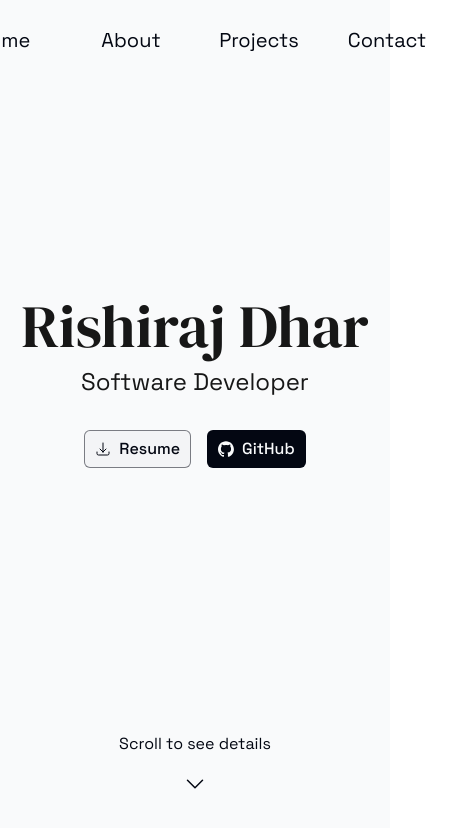
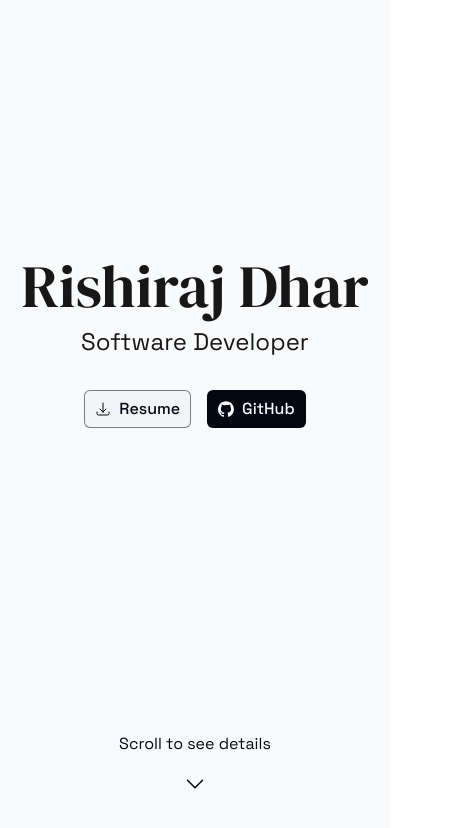
Before and after one commit to rishirajdhr/portfolio, a Next.js app: page / in a window 390 px wide. Shown: the top 828 px of the page, 451 px wide, since content can reach past the window. Built offline with nearby package versions, Linux system fonts and the light colour scheme.

Commit message:
fix: hide navbar on small screens

```diff
--- a/app/hero.tsx
+++ b/app/hero.tsx
@@ -4,7 +4,7 @@ import { NavBar } from "./navbar";
 export function Hero() {
     return (
         <div className="flex h-screen w-screen flex-col">
-            <header className="flex flex-row items-center justify-center bg-gray-50 py-4">
+            <header className="hidden flex-row items-center justify-center bg-gray-50 py-4 sm:flex">
                 <NavBar />
             </header>
             <section className="grid flex-auto place-content-center bg-gray-50">
```
